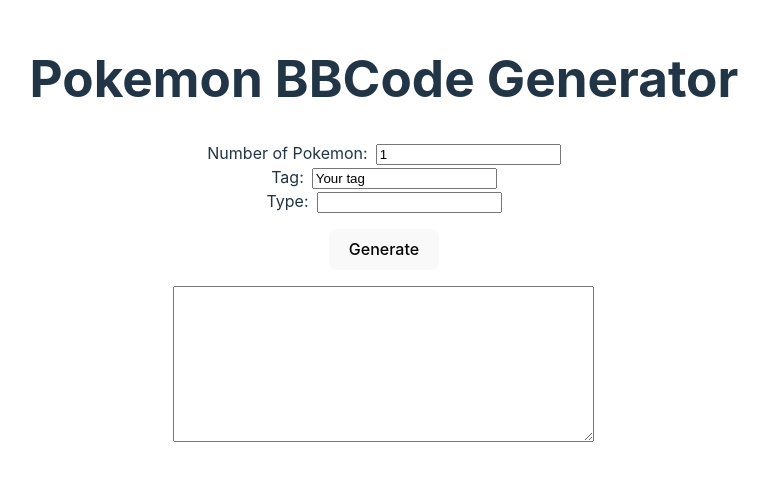
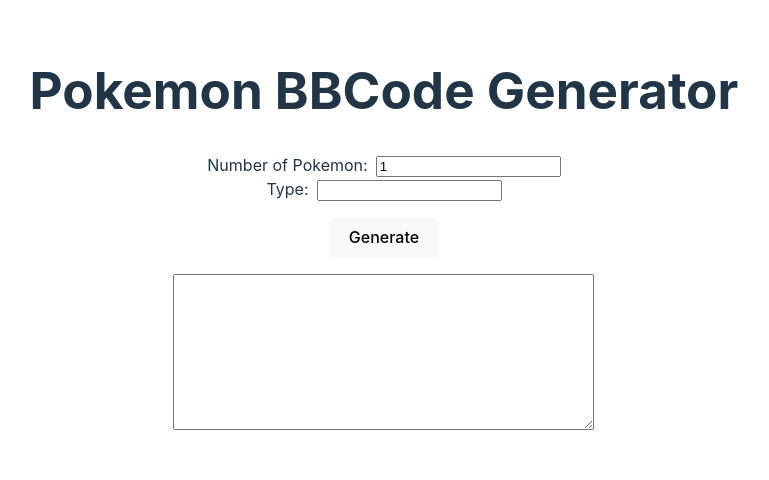
Before and after one commit to HoennRP/PokemonSpawner, a React (Vite) app: page / in a window 1280 px wide. Shown: the part 168-648 px from the top of the page, without its empty margins (256-1025 px from the left). Built offline with nearby package versions, Linux system fonts and the light colour scheme; what pokenode-ts would draw is missing.

Commit message:
Update App.tsx

```diff
--- a/src/App.tsx
+++ b/src/App.tsx
@@ -34,7 +34,6 @@
 
   const [numPokemons, setNumPokemons] = useState(1);
   const [type, setType] = useState("");
-  const [tag, setTag] = useState("Your tag");
   const [error, setError] = useState("");
 
   const handleGenerate = useCallback(async () => {
@@ -46,12 +45,12 @@
       if (trimmedType === "") {
         const selected = await selectRandomPokemonFromAll(numPokemons);
         const pokemonInfo = await Promise.all(selected.map(p => getInfoForPokemon(p.name)));
-        setBBCode(pokemonInfo.map((p) => generateBBCode(p.name, p.sprite, tag)).join("\n"));
+        setBBCode(pokemonInfo.map((p) => generateBBCode(p.name, p.sprite)).join("\n"));
       } else if (ALL_TYPES.includes(trimmedType)) {
         const pokemonOfType = await getAllElligiblePokemonForType(trimmedType, true);
         const selected = selectRandomPokemonFromList(pokemonOfType, numPokemons);
         const pokemonInfo = await Promise.all(selected.map(p => getInfoForPokemon(p.pokemon.name)));
-        setBBCode(pokemonInfo.map((p) => generateBBCode(p.name, p.sprite, tag)).join("\n"));
+        setBBCode(pokemonInfo.map((p) => generateBBCode(p.name, p.sprite)).join("\n"));
       } else {
         setError(`Invalid type: "${type}", Enter a single type or leave the field empty.`);
       }
@@ -60,7 +59,7 @@
         setError(e.message);
       }
     }
-  }, [numPokemons, tag, type]);
+  }, [numPokemons, type]);
 
   return (
     <>
@@ -73,15 +72,6 @@
           id="numPokemons"
           value={numPokemons}
           onChange={(e) => setNumPokemons(Number(e.target.value))}
-        />
-      </div>
-      <div>
-        <label htmlFor="tag">Tag:</label>
-        <input
-          type="text"
-          id="tag"
-          value={tag}
-          onChange={(e) => setTag(e.target.value)}
         />
       </div>
       <div>
@@ -221,8 +211,8 @@
 }
 
 // Add your BBCode Template here
-const generateBBCode = (pokemonName: string, spriteUrl: string | null, tag: string) => {
-  return `Pokemon: ${pokemonName}\nTag: ${tag}\n[img]${spriteUrl}[/img]\n`;
+const generateBBCode = (pokemonName: string, spriteUrl: string | null) => {
+  return `Pokemon: ${pokemonName}\n[img]${spriteUrl}[/img]\n`;
 }
 
 export default App;
```
